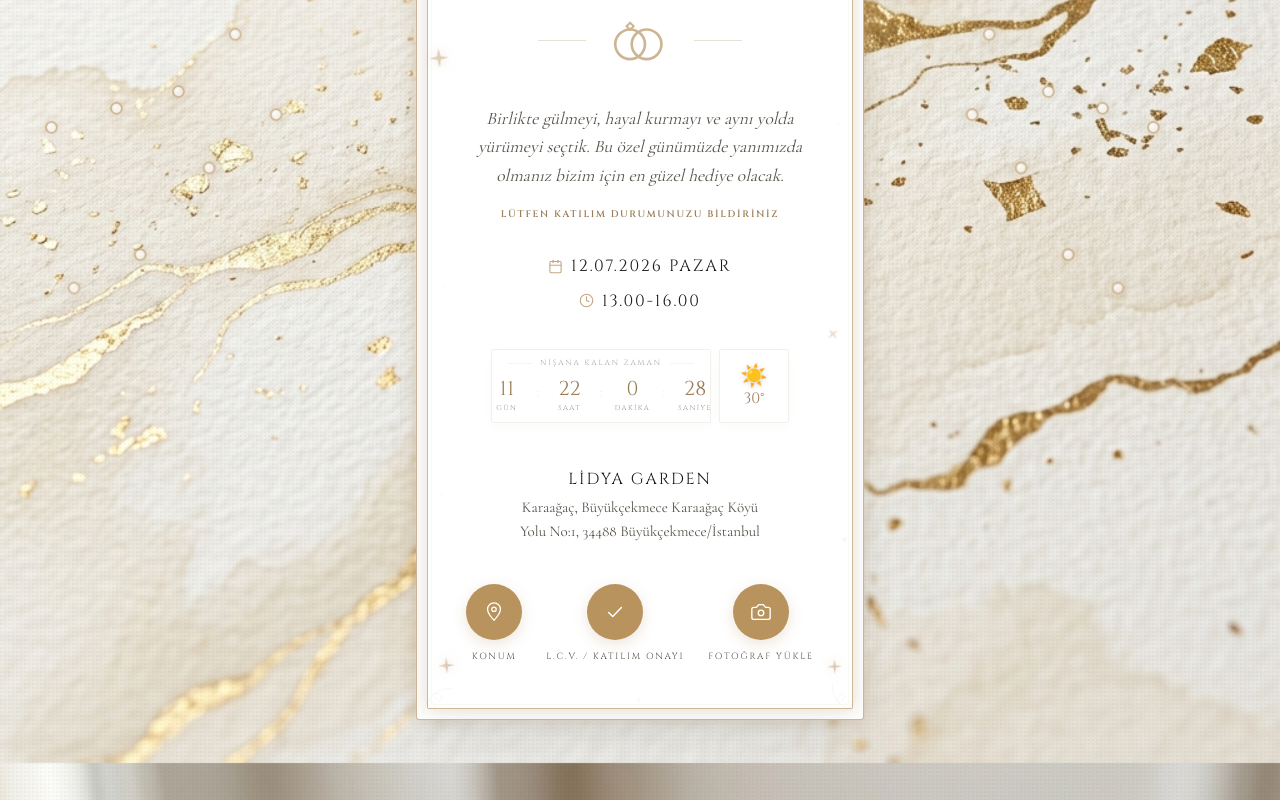
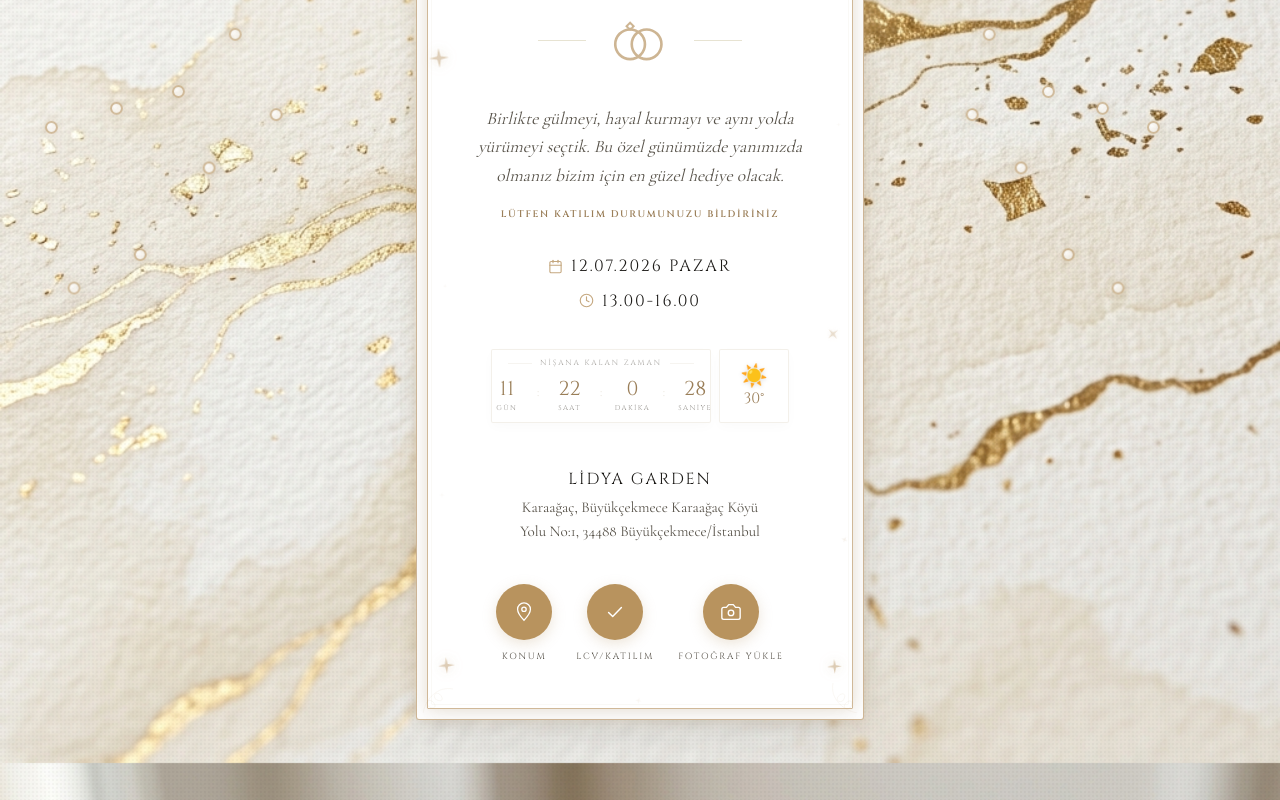
Before and after one commit to alperentagmann/ahmet-nesrin-nisan, a Next.js app: page /invite in a window 1280 px wide. Shown: the part 517-1317 px from the top of the page. Built offline with nearby package versions, Linux system fonts and the light colour scheme; no server answers.

Commit message:
style: LCV buton yazisi LCV/Katilim olarak guncellendi

```diff
--- a/app/invite/page.tsx
+++ b/app/invite/page.tsx
@@ -286,7 +286,7 @@ export default function InvitePage() {
             label="konum"
             onClick={() => setIsMapModalOpen(true)}
           />
-          <CircleAction icon={<CheckIcon />} label="L.C.V. / Katılım Onayı" href="/invite/rsvp" />
+          <CircleAction icon={<CheckIcon />} label="LCV/Katılım" href="/invite/rsvp" />
           <CircleAction
             icon={<CameraIcon />}
             label="Fotoğraf Yükle"
```
